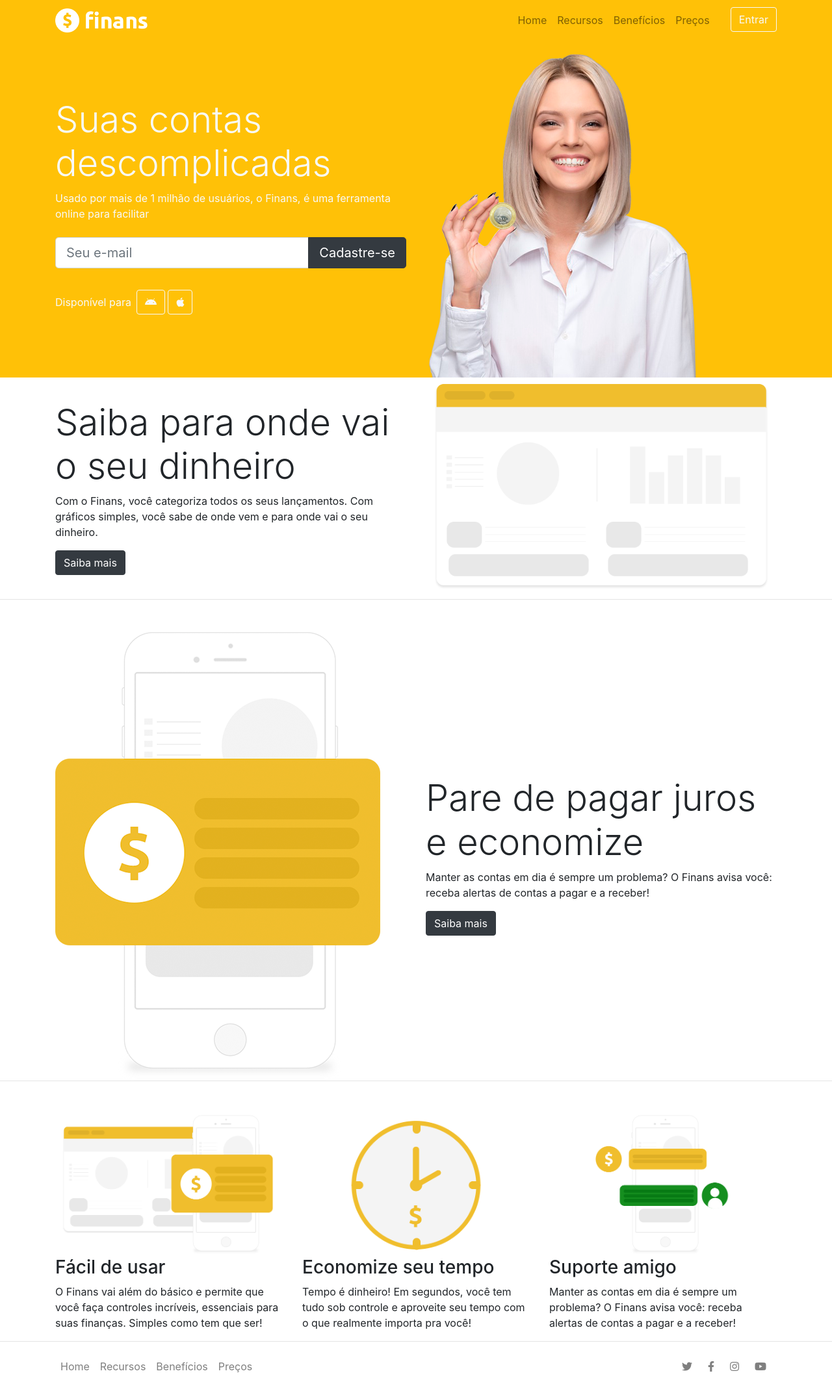
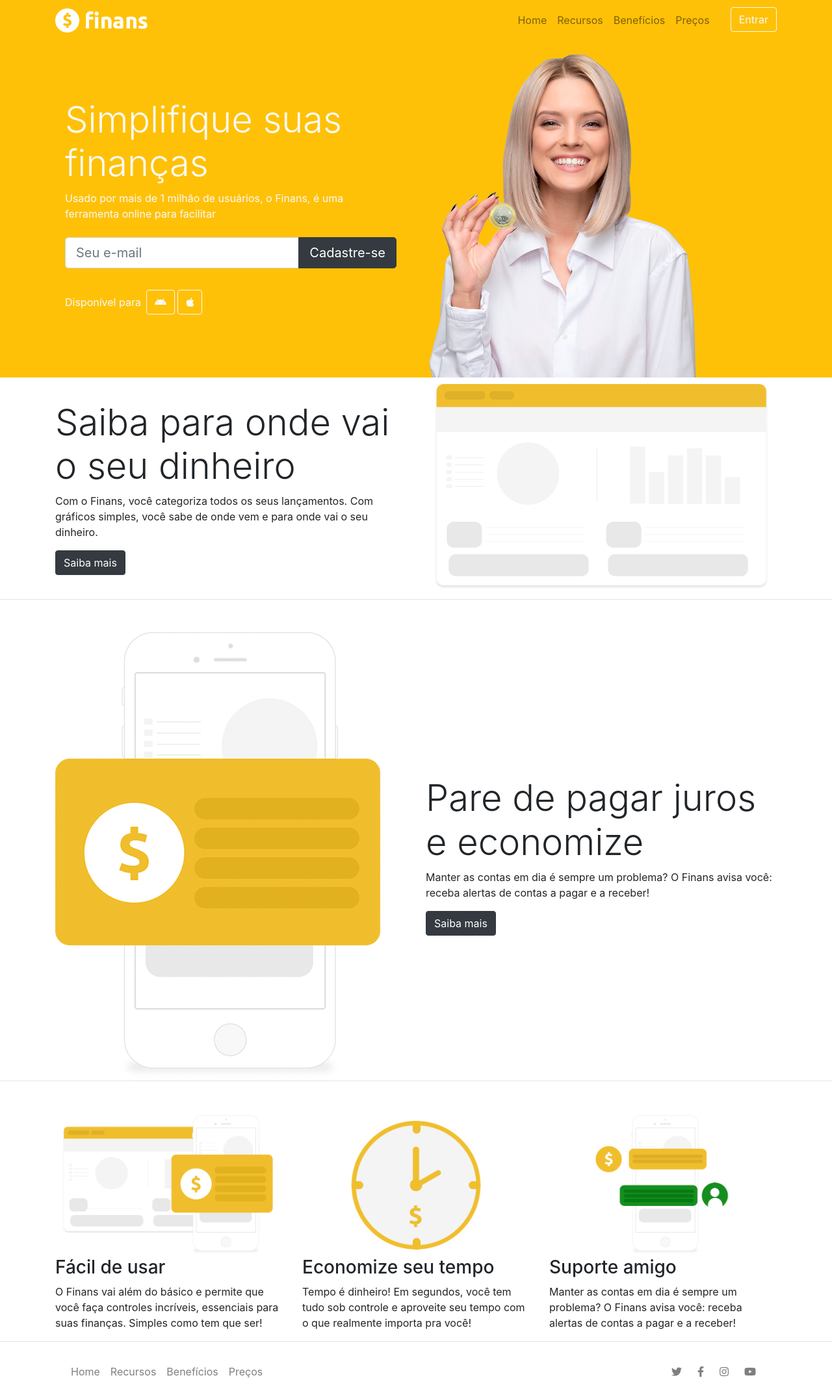
Before and after one commit to rtavaresramos/landing-page-ora, a plain HTML site: page index.html in a window 1280 px wide. Shown: the whole page at 65% size. Drawn offline with nearby package versions, Linux system fonts and the light colour scheme.

Commit message:
adjusting some responsives stuffs

```diff
--- a/css/estilo.css
+++ b/css/estilo.css
@@ -1,4 +1,21 @@
-#home {
-	background: #ffc107;
-	color: white;
-}
+html {
+	font-size: 1rem;
+  }
+
+  @include media-breakpoint-up(sm) {
+	html {
+	  font-size: 1.2rem;
+	}
+  }
+
+  @include media-breakpoint-up(md) {
+	html {
+	  font-size: 1.4rem;
+	}
+  }
+
+  @include media-breakpoint-up(lg) {
+	html {
+	  font-size: 1.6rem;
+	}
+  }
--- a/index.html
+++ b/index.html
@@ -58,16 +58,16 @@
       <div class="container">
         <div class="row">
           <div class="col-md-6 d-flex text-light">
-            <div class="align-self-center">
-              <h1 class="display-4">Suas contas descomplicadas</h1>
+            <div class="container-fluid align-self-center">
+              <h1 class="display-4">Simplifique suas finanças</h1>
 
               <p>Usado por mais de 1 milhão de usuários, o Finans, é uma ferramenta online para facilitar</p>
 
               <form class="mb-4 mt-4">
                 <div class="input-group input-group-lg">
-                  <input type="text" placeholder="Seu e-mail" class="form-control">
+                  <input type="text" placeholder="Seu e-mail" class="form-control form-control-lg">
                   <div class="input-group-append">
-                    <button type="button" class="btn btn-dark">Cadastre-se</button>
+                    <button type="button" class="btn btn-sm btn-dark">Cadastre-se</button>
                   </div>
                 </div>
               </form>
@@ -169,7 +169,7 @@
     <footer>
       <nav class="navbar navbar-expand-sm navbar-light">
         <div class="container">
-          <div class="collapse navbar-collapse">
+          <div class="navbar">
             <ul class="navbar-nav mr-auto">
               <li class="nav-item">
                 <a href="#" class="nav-link">Home</a>
@@ -185,7 +185,7 @@
               </li>
             </ul>
           </div>
-          <div class="collapse navbar-collapse">
+          <div class="navbar">
             <ul class="navbar-nav ml-auto">
               <li class="nav-item mr-2">
                 <a href="#" class="nav-link"><i class="fab fa-twitter"></i></a>
```
